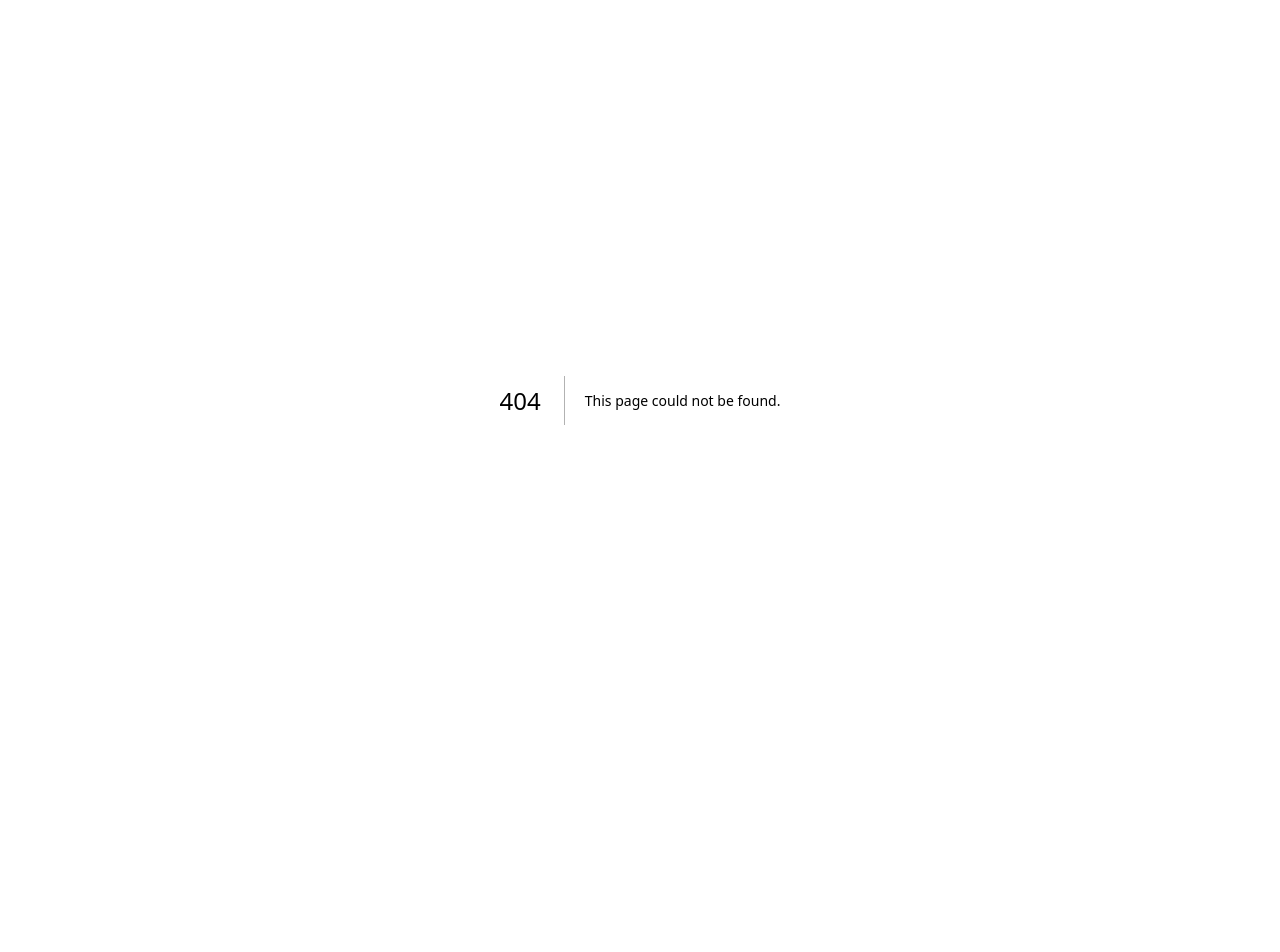
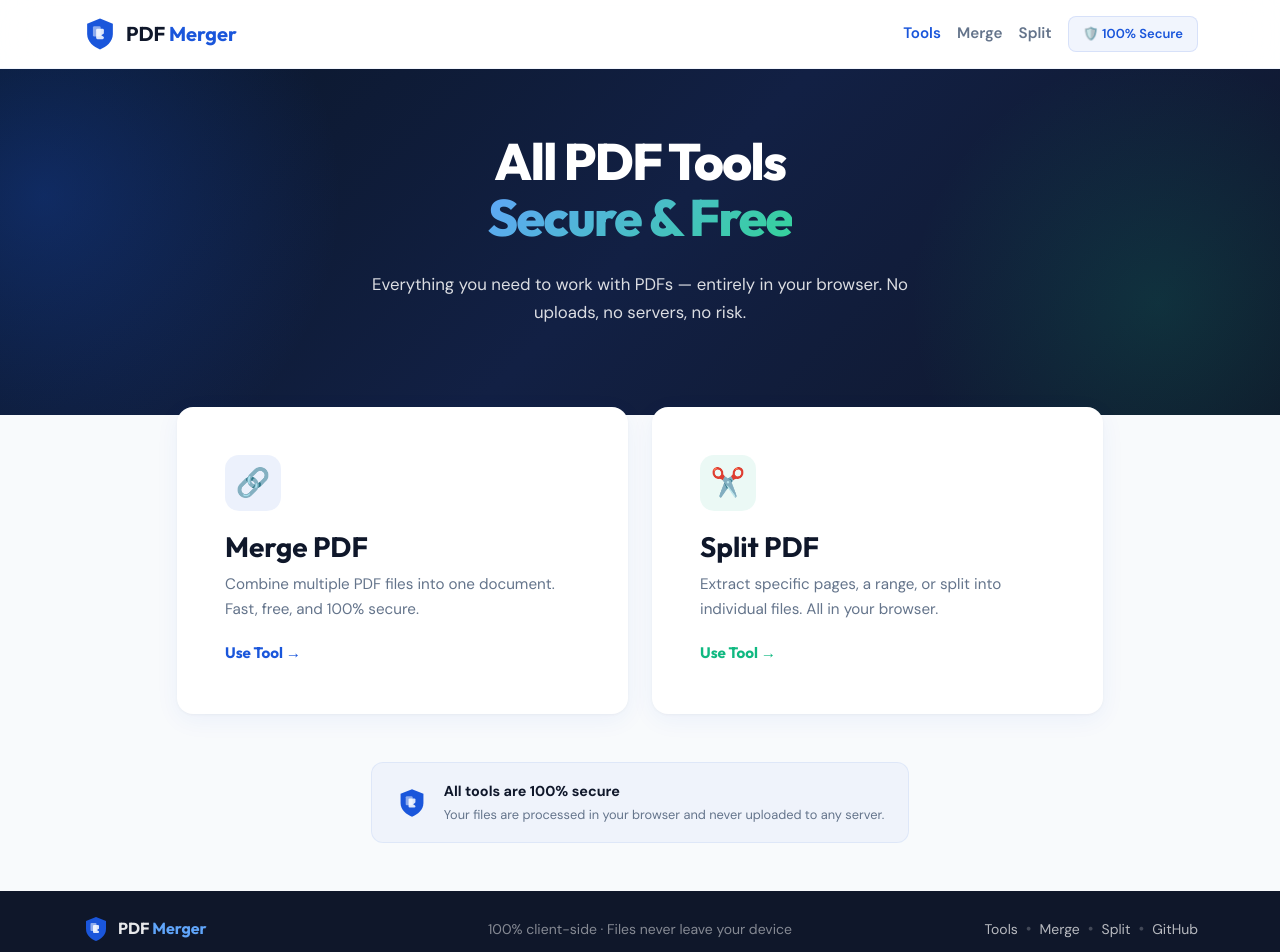
Before and after one commit to ftwtie/pdf-merger, a Next.js app: page /tools in a window 1280 px wide. Before the commit this address had no page. Shown: the top 952 px of the page. Before the commit the page ends 800 px from the top, so only its background shows below. Built offline with nearby package versions, Linux system fonts and the light colour scheme.

Commit message:
Add /tools page, change main CTA to 'Start Using'

```diff
--- /dev/null
+++ b/app/tools/page.tsx
@@ -0,0 +1,119 @@
+'use client';
+
+import { Container, Row, Col, Card } from 'react-bootstrap';
+import { ShieldIcon } from '../components/Logo';
+
+const tools = [
+  {
+    icon: '🔗',
+    title: 'Merge PDF',
+    desc: 'Combine multiple PDF files into one document. Fast, free, and 100% secure.',
+    href: '/merge',
+    color: '#1a56db',
+  },
+  {
+    icon: '✂️',
+    title: 'Split PDF',
+    desc: 'Extract specific pages, a range, or split into individual files. All in your browser.',
+    href: '/split',
+    color: '#10b981',
+  },
+];
+
+export default function ToolsPage() {
+  return (
+    <>
+      {/* Header */}
+      <header className="site-header sticky-top">
+        <Container className="py-3">
+          <div className="d-flex align-items-center justify-content-between">
+            <a href="/" className="d-flex align-items-center gap-2 text-decoration-none">
+              <ShieldIcon size={36} />
+              <span className="fw-bold fs-5" style={{ color: '#0f172a', fontFamily: 'Outfit, sans-serif' }}>PDF <span style={{ color: '#1a56db' }}>Merger</span></span>
+            </a>
+            <div className="d-flex align-items-center gap-3">
+              <a href="/tools" className="text-decoration-none nav-link-custom" style={{ color: '#1a56db' }}>Tools</a>
+              <a href="/merge" className="text-decoration-none nav-link-custom" style={{ color: '#64748b' }}>Merge</a>
+              <a href="/split" className="text-decoration-none nav-link-custom" style={{ color: '#64748b' }}>Split</a>
+              <span className="security-badge d-none d-md-flex">🛡️ 100% Secure</span>
+            </div>
+          </div>
+        </Container>
+      </header>
+
+      {/* Hero */}
+      <section className="hero-section" style={{ padding: '4rem 0 3.5rem' }}>
+        <Container className="text-center position-relative" style={{ zIndex: 2 }}>
+          <h1 className="hero-title" style={{ fontSize: 'clamp(2rem, 4vw, 3.2rem)' }}>
+            All PDF Tools<br />
+            <span className="gradient-text">Secure & Free</span>
+          </h1>
+          <p className="hero-subtitle" style={{ fontSize: '1.05rem' }}>
+            Everything you need to work with PDFs — entirely in your browser. No uploads, no servers, no risk.
+          </p>
+        </Container>
+      </section>
+
+      {/* Tools Grid */}
+      <Container style={{ marginTop: '-2rem', position: 'relative', zIndex: 10 }} className="pb-5">
+        <Row className="g-4 justify-content-center">
+          {tools.map((tool, i) => (
+            <Col md={6} lg={5} key={i}>
+              <a href={tool.href} className="text-decoration-none">
+                <Card className="tool-card h-100 border-0 p-4 p-md-5">
+                  <div className="feature-icon" style={{ background: `${tool.color}15` }}>
+                    <span style={{ fontSize: 28 }}>{tool.icon}</span>
+                  </div>
+                  <h3 className="fw-bold mb-2" style={{ fontFamily: 'Outfit, sans-serif', color: '#0f172a' }}>{tool.title}</h3>
+                  <p className="mb-3" style={{ color: '#64748b', fontSize: '0.95rem', lineHeight: 1.7 }}>{tool.desc}</p>
+                  <div className="mt-auto">
+                    <span className="fw-bold" style={{ color: tool.color, fontFamily: 'Outfit, sans-serif', fontSize: '0.95rem' }}>
+                      Use Tool →
+                    </span>
+                  </div>
+                </Card>
+              </a>
+            </Col>
+          ))}
+        </Row>
+
+        {/* Security note */}
+        <div className="text-center mt-5">
+          <div className="d-inline-flex align-items-center gap-3 p-3 px-4" style={{ background: 'rgba(26,86,219,0.04)', borderRadius: 12, border: '1px solid rgba(26,86,219,0.08)' }}>
+            <ShieldIcon size={32} />
+            <div className="text-start">
+              <div className="fw-bold" style={{ fontSize: '0.9rem', color: '#0f172a' }}>All tools are 100% secure</div>
+              <div style={{ fontSize: '0.8rem', color: '#64748b' }}>Your files are processed in your browser and never uploaded to any server.</div>
+            </div>
+          </div>
+        </div>
+      </Container>
+
+      {/* Footer */}
+      <footer className="site-footer py-4">
+        <Container>
+          <Row className="align-items-center">
+            <Col md={4} className="text-center text-md-start mb-3 mb-md-0">
+              <a href="/" className="d-flex align-items-center gap-2 justify-content-center justify-content-md-start text-decoration-none">
+                <ShieldIcon size={28} />
+                <span className="fw-bold" style={{ color: 'rgba(255,255,255,0.9)', fontFamily: 'Outfit, sans-serif' }}>PDF <span style={{ color: '#60a5fa' }}>Merger</span></span>
+              </a>
+            </Col>
+            <Col md={4} className="text-center mb-3 mb-md-0">
+              <small style={{ opacity: 0.7 }}>100% client-side · Files never leave your device</small>
+            </Col>
+            <Col md={4} className="text-center text-md-end">
+              <a href="/tools" className="small">Tools</a>
+              <span className="mx-2" style={{ opacity: 0.3 }}>•</span>
+              <a href="/merge" className="small">Merge</a>
+              <span className="mx-2" style={{ opacity: 0.3 }}>•</span>
+              <a href="/split" className="small">Split</a>
+              <span className="mx-2" style={{ opacity: 0.3 }}>•</span>
+              <a href="https://github.com/ftwtie/pdf-merger" target="_blank" rel="noopener noreferrer" className="small">GitHub</a>
+            </Col>
+          </Row>
+        </Container>
+      </footer>
+    </>
+  );
+}
```
Also changed, not shown: app/page.tsx (+8 -7 lines).
